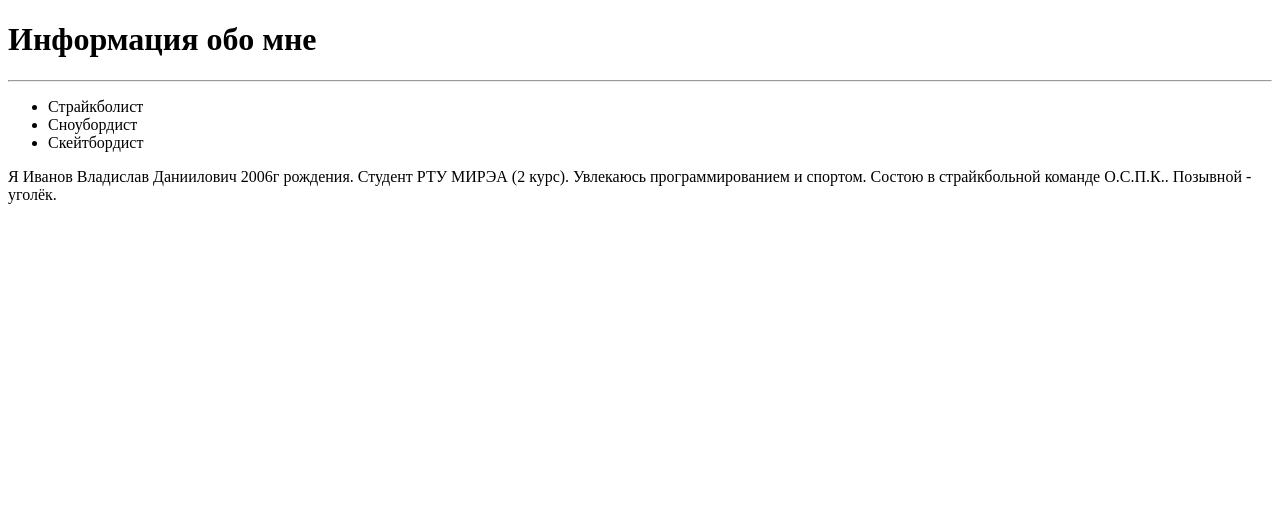
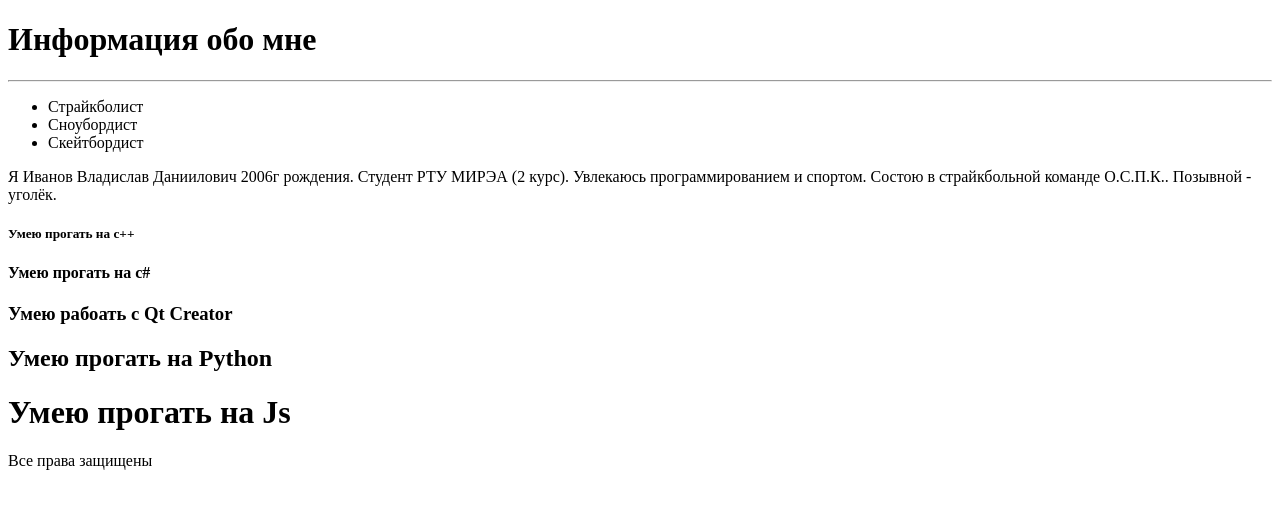
Before and after one commit to VLADISLAVE2006/MySite, a plain HTML site: page index.html in a window 1280 px wide. Drawn offline with Linux system fonts and the light colour scheme.

Commit message:
sixth commit

```diff
--- a/index.html
+++ b/index.html
@@ -18,8 +18,16 @@
             <li>Скейтбордист</li>
         </ul>
         <p> Я Иванов Владислав Даниилович 2006г рождения. Студент РТУ МИРЭА (2 курс). Увлекаюсь программированием и спортом. Состою в страйкбольной команде О.С.П.К.. Позывной - уголёк.</p>
+        <div>
+            <h5>Умею прогать на c++</h5>
+            <h4>Умею прогать на c#</h4>
+            <h3>Умею рабоать с Qt Creator</h3>
+            <h2>Умею прогать на Python</h2>
+            <h1>Умею прогать на Js</h1>
+        </div>
     </main>
     <footer>
+        <span>Все права защищены</span>
     </footer>
 </body>
 </html>
```
